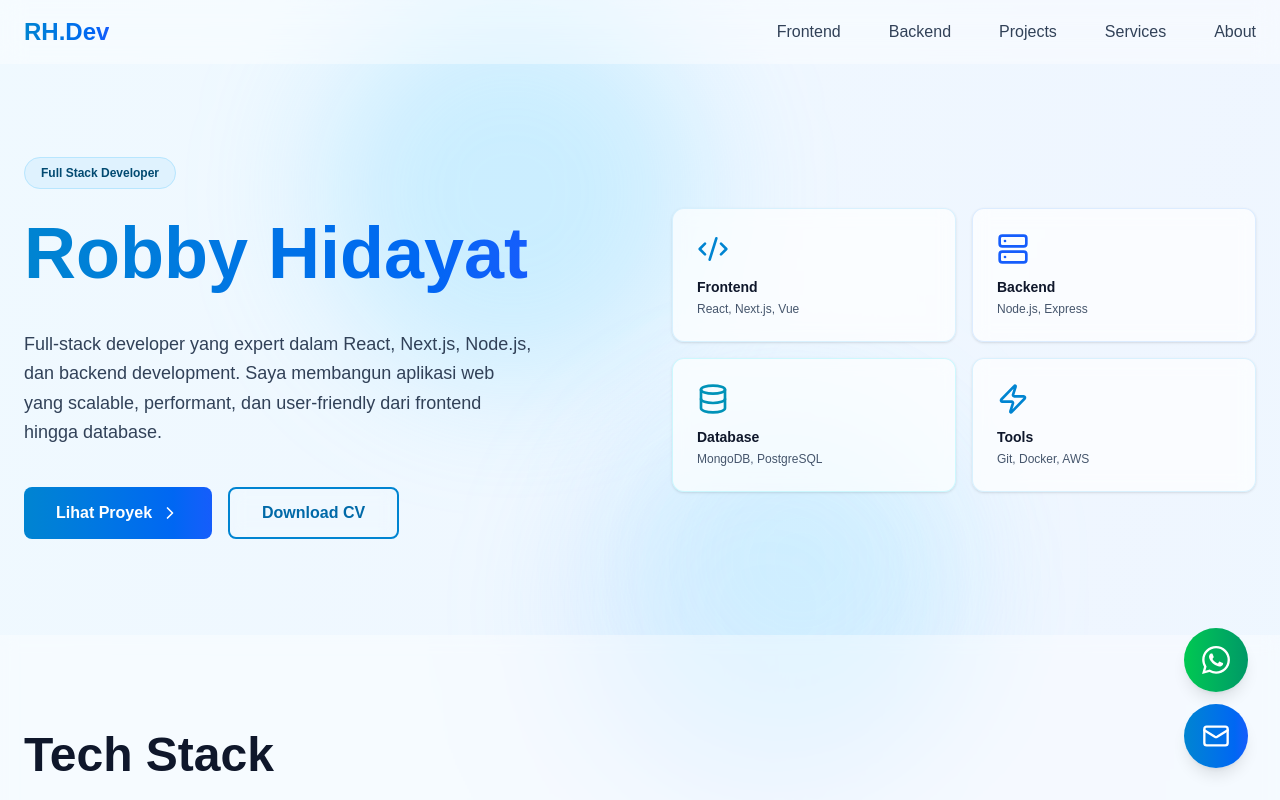
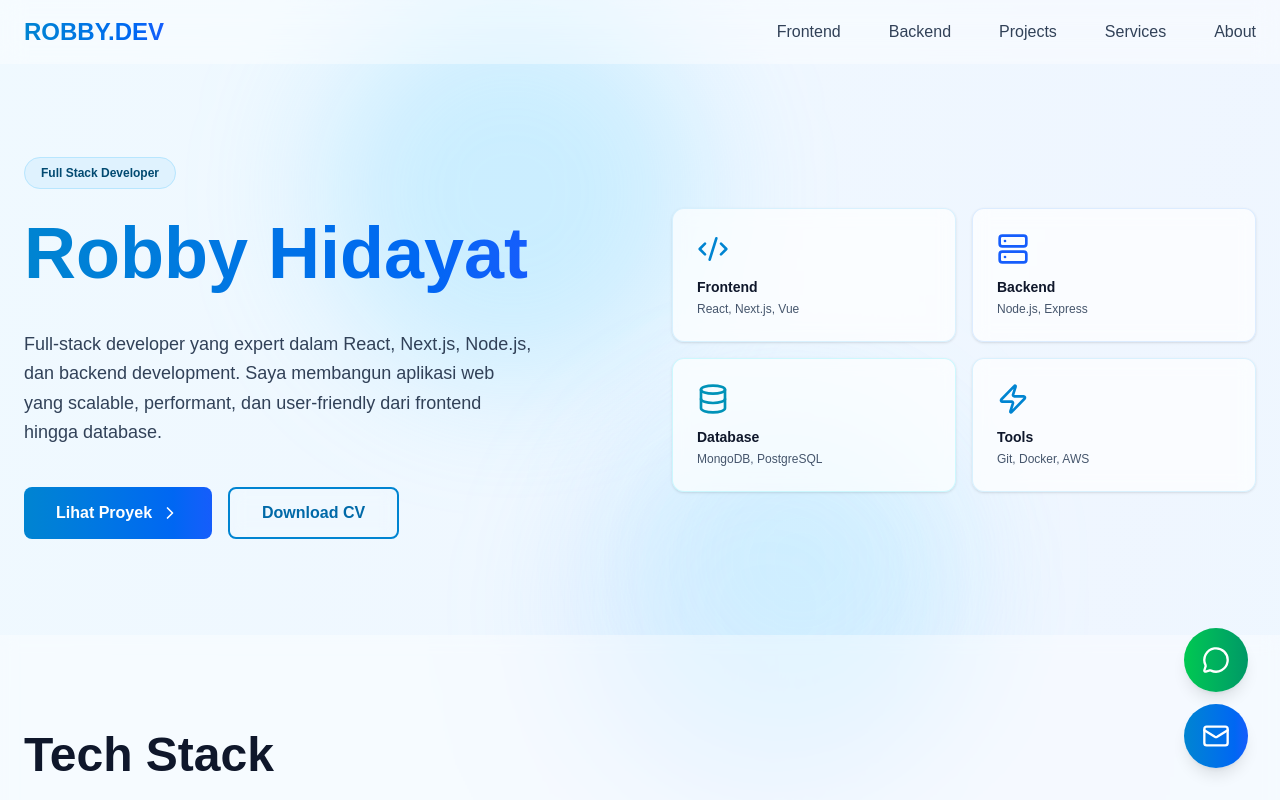
Before and after one commit to mrhidayat761/portfolio-robby, a Next.js app: page / in a window 1280 px wide. Shown: the top 800 px of the page. Built offline with nearby package versions, Linux system fonts and the light colour scheme.

Commit message:
Update page.tsx

```diff
--- a/src/app/page.tsx
+++ b/src/app/page.tsx
@@ -3,16 +3,10 @@
 import { useState, useEffect } from 'react';
 import { ChevronRight, Code2, Server, Database, Zap, Mail, MessageCircle } from 'lucide-react';
 
-// Tambahkan komponen ini di atas 'export default function PortfolioFullStack'
-const WhatsAppLogo = ({ size = 24, className = "" }) => (
-  <svg width={size} height={size} viewBox="0 0 24 24" fill="currentColor" className={className} xmlns="http://www.w3.org/2000/svg">
-    <path d="M17.472 14.382c-.297-.149-1.758-.867-2.03-.967-.273-.099-.471-.148-.67.15-.197.297-.767.966-.94 1.164-.173.199-.347.223-.644.075-.297-.15-1.255-.463-2.39-1.475-.883-.788-1.48-1.761-1.653-2.059-.173-.297-.018-.458.13-.606.134-.133.298-.347.446-.52.149-.174.198-.298.298-.497.099-.198.05-.371-.025-.52-.075-.149-.669-1.612-.916-2.207-.242-.579-.487-.5-.669-.51-.173-.008-.371-.01-.57-.01-.198 0-.52.074-.792.372-.272.297-1.04 1.016-1.04 2.479 0 1.462 1.065 2.875 1.213 3.074.149.198 2.096 3.2 5.077 4.487.709.306 1.262.489 1.694.625.712.227 1.36.195 1.871.118.571-.085 1.758-.719 2.006-1.413.248-.694.248-1.289.173-1.413-.074-.124-.272-.198-.57-.347m-5.421 7.403h-.004a9.87 9.87 0 01-5.031-1.378l-.361-.214-3.741.982.998-3.648-.235-.374a9.86 9.86 0 01-1.51-5.26c.001-5.45 4.436-9.884 9.888-9.884 2.64 0 5.122 1.03 6.988 2.898a9.825 9.825 0 012.893 6.994c-.003 5.45-4.437 9.884-9.885 9.884m8.413-18.297A11.815 11.815 0 0012.05 0C5.495 0 .16 5.335.157 11.892c0 2.096.547 4.142 1.588 5.945L.057 24l6.305-1.654a11.882 11.882 0 005.683 1.448h.005c6.554 0 11.89-5.335 11.893-11.893a11.821 11.821 0 00-3.48-8.413z"/>
-  </svg>
-);
 export default function PortfolioFullStack() {
   const [activeTab, setActiveTab] = useState('frontend');
   const [scrolled, setScrolled] = useState(false);
-
+  const [menuOpen, setMenuOpen] = useState(false);
 
   useEffect(() => {
     const handleScroll = () => setScrolled(window.scrollY > 50);
@@ -166,8 +160,8 @@ export default function PortfolioFullStack() {
     { category: "Best Practices", items: ["Clean Code", "Testing", "Security", "Performance"] }
   ];
 
-  const whatsappNumber = "6282223750826"; // GANTI DENGAN NOMOR ASLI
-  const email = "mrhidayat761@gmail.com";
+  const whatsappNumber = "62YOUR_PHONE_NUMBER"; // GANTI DENGAN NOMOR ASLI
+  const email = "mrhidayat761@GMAIL.COM";
 
   return (
     <div className="bg-gradient-to-br from-sky-50 via-blue-50 to-cyan-50 text-slate-900 overflow-hidden">
@@ -187,9 +181,7 @@ export default function PortfolioFullStack() {
           className="w-16 h-16 bg-gradient-to-r from-green-500 to-emerald-600 text-white rounded-full flex items-center justify-center shadow-lg hover:shadow-xl hover:scale-110 transition transform group"
           title="Hubungi via WhatsApp"
         >
-               {/* INI YANG DITAMBAHKAN: Ikon WhatsApp Custom */}
-               <WhatsAppLogo size={28} />
-
+          <MessageCircle size={28} />
           <span className="absolute right-20 bg-green-600 text-white px-3 py-1 rounded-lg text-sm opacity-0 group-hover:opacity-100 transition whitespace-nowrap">
             Chat di WhatsApp
           </span>
@@ -215,7 +207,7 @@ export default function PortfolioFullStack() {
         <div className="max-w-7xl mx-auto px-6 py-4 flex justify-between items-center relative z-10">
           <div className="text-2xl font-black">
             <span className="bg-gradient-to-r from-sky-600 to-blue-600 bg-clip-text text-transparent">
-              RH.Dev
+              ROBBY.DEV
             </span>
           </div>
           <div className="hidden md:flex gap-12">
@@ -492,17 +484,15 @@ export default function PortfolioFullStack() {
               <Mail size={20} /> Email
             </a>
             <a
-         href={`https://wa.me/6282223750826`}
+              href={`https://wa.me/${whatsappNumber}`}
               target="_blank"
               rel="noopener noreferrer"
               className="px-8 py-4 bg-gradient-to-r from-green-500 to-emerald-600 text-white rounded-lg font-bold hover:shadow-lg hover:shadow-green-500/40 transition flex items-center justify-center gap-2"
             >
-         {/* Ikon diganti jadi Logo WhatsApp Asli */}
-         <WhatsAppLogo size={20} />
-         WhatsApp
+              <MessageCircle size={20} /> WhatsApp
             </a>
             <a
-              href="https://github.com/mrhidayat761"
+              href="https://github.com/robby"
               target="_blank"
               rel="noopener noreferrer"
               className="px-8 py-4 border-2 border-sky-600 text-sky-700 rounded-lg font-bold hover:bg-sky-50 transition"
@@ -513,10 +503,9 @@ export default function PortfolioFullStack() {
         </div>
       </section>
 
-   <footer>
-  <p>
-    &copy; {new Date().getFullYear()} Robby Hidayat. All Rights Reserved.
-  </p>
+      {/* Footer */}
+      <footer className="relative z-10 py-12 px-6 border-t border-sky-200/50 text-center text-slate-600 bg-white/40 backdrop-blur-sm">
+        <p className="text-sm">© 2024 Robby Hidayat. Full-Stack Developer | React • Next.js • Node.js</p>
       </footer>
     </div>
   );
```
Lines whose indentation alone changed are shown as unchanged.
